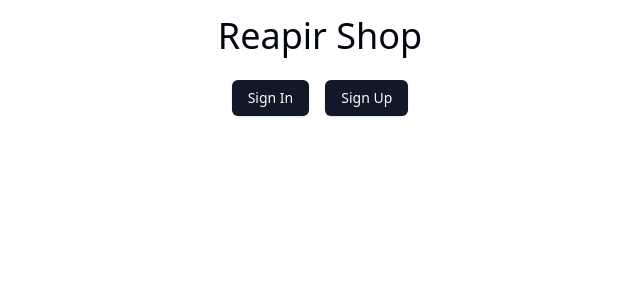
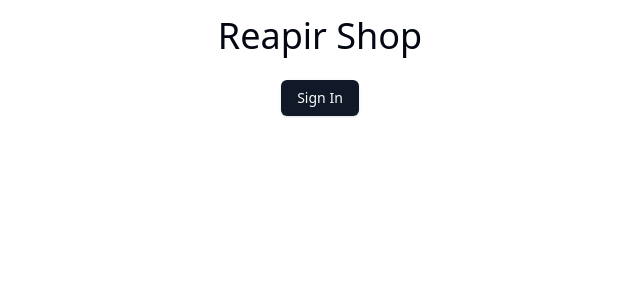
Before and after one commit to professionalchandru/next-js-repair-shop, a Next.js app: page /login in a window 1280 px wide. Shown: the top 300 px of the page, without its empty margins (320-960 px from the left). Built offline with nearby package versions, Linux system fonts and the light colour scheme.

Commit message:
signup link removed

```diff
--- a/src/app/login/page.tsx
+++ b/src/app/login/page.tsx
@@ -1,7 +1,7 @@
 import { Button } from '@/components/ui/button';
 import {
-    LoginLink,
-    RegisterLink
+    LoginLink
+    // RegisterLink
 } from '@kinde-oss/kinde-auth-nextjs/components';
 import React from 'react';
 
@@ -13,9 +13,9 @@ export default function LoginPage() {
                 <Button asChild>
                     <LoginLink>Sign In</LoginLink>
                 </Button>
-                <Button asChild>
+                {/* <Button asChild>
                     <RegisterLink>Sign Up</RegisterLink>
-                </Button>
+                </Button> */}
             </div>
         </main>
     );
```
